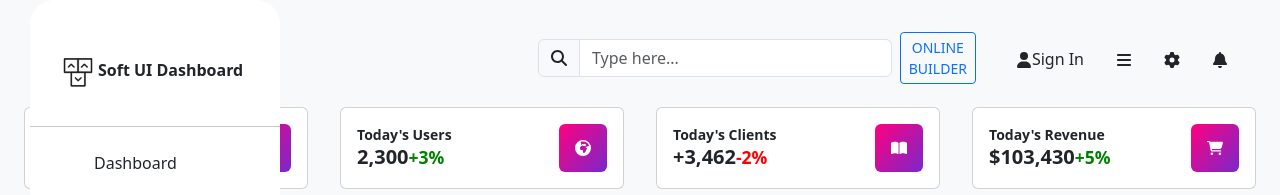
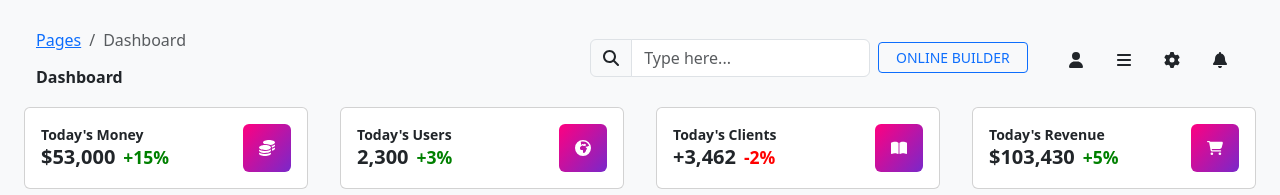
Before and after one commit to hridayaprajapati/mockup-site, a React (Create React App) app: page / in a window 1280 px wide. Shown: the top 195 px of the page. Built offline with nearby package versions, Linux system fonts and the light colour scheme.

Commit message:
Misc improvements
Change-Id: Icede6b02354d0a3a95dba7aa4de8a144e3dd4b3f

```diff
--- a/src/App.css
+++ b/src/App.css
@@ -56,6 +56,10 @@
     border-radius: 24px;
     transition: all 0.3s ease-in-out;
   }
+
+  .sidebar-main.showSidebar {
+    box-shadow: 0 20px 27px 0 rgba(0, 0, 0, 0.05);
+  }
 }
 
 @media screen and (min-width: 1281px) {
@@ -65,6 +69,11 @@
 
   .main-content {
     margin-left: 15.625rem;
+  }
+
+  .sidebar-main.showSidebar {
+    background-color: #f8f9fa;
+    box-shadow: 0;
   }
 }
 
--- a/src/App.jsx
+++ b/src/App.jsx
@@ -13,7 +13,7 @@ import NavigationBar from "./components/NavigationBar";
 import { useState } from "react";
 
 function App() {
-  const [showSidebar, setSidebar] = useState(true);
+  const [showSidebar, setSidebar] = useState(false);
   const sidebarHandler = () => {
     setSidebar(!showSidebar);
   };
@@ -24,7 +24,9 @@ function App() {
         <BrowserRouter>
           <div
             className={
-              showSidebar ? "sidebar-main ps showSidebar" : "sidebar-main ps"
+              showSidebar
+                ? "sidebar-main ps showSidebar my-3"
+                : "sidebar-main ps"
             }
           >
             <Sidebar />
--- a/src/components/Card.jsx
+++ b/src/components/Card.jsx
@@ -14,21 +14,21 @@ const Card = ({
           <div className="col-8">
             <div className="numbers">
               <p className="small mb-0 text-capitalize fw-bold">{title}</p>
-              <h5 className="fw-bold mb-0">
+              <h5 className="fw-bold mb-0 d-flex flex-row flex-wrap align-items-center gap-2">
                 {description}
-                <span
+                <div
                   id="status"
-                  className="difference small m-0 text-capitalize fw-bold"
+                  className="small m-0 text-capitalize fw-bold"
                   style={{ color: differenceColor }}
                 >
                   {difference}
-                </span>
+                </div>
               </h5>
             </div>
           </div>
           <div className="col-4 text-end">
             <div className="icon bg-gradient-primary card-image rounded-2">
-              <i>{IconComponent && <IconComponent />}</i>
+              <i>{<IconComponent />}</i>
             </div>
           </div>
         </div>
--- a/src/components/NavigationBar.jsx
+++ b/src/components/NavigationBar.jsx
@@ -34,7 +34,7 @@ const NavigationBar = ({ tag, sidebarHandler }) => {
           />
         </div>
 
-        <Link to="#!" className="btn btn-outline-primary btn-sm mb-0 me-3">
+        <Link to="#!" className="btn btn-outline-primary btn-sm w-50 mb-0 me-3">
           ONLINE BUILDER
         </Link>
 
@@ -42,7 +42,6 @@ const NavigationBar = ({ tag, sidebarHandler }) => {
           <li className="nav-item">
             <Link to="#!" className="nav-link">
               <FaUser />
-              <span>Sign In</span>
             </Link>
           </li>
           <li className="nav-item d-flex align-items-center">
```
